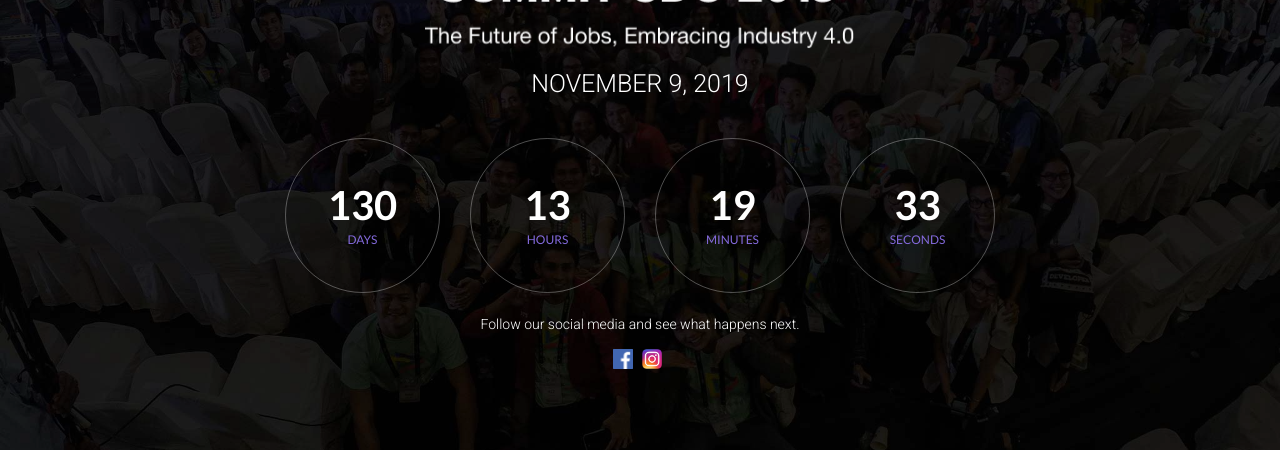
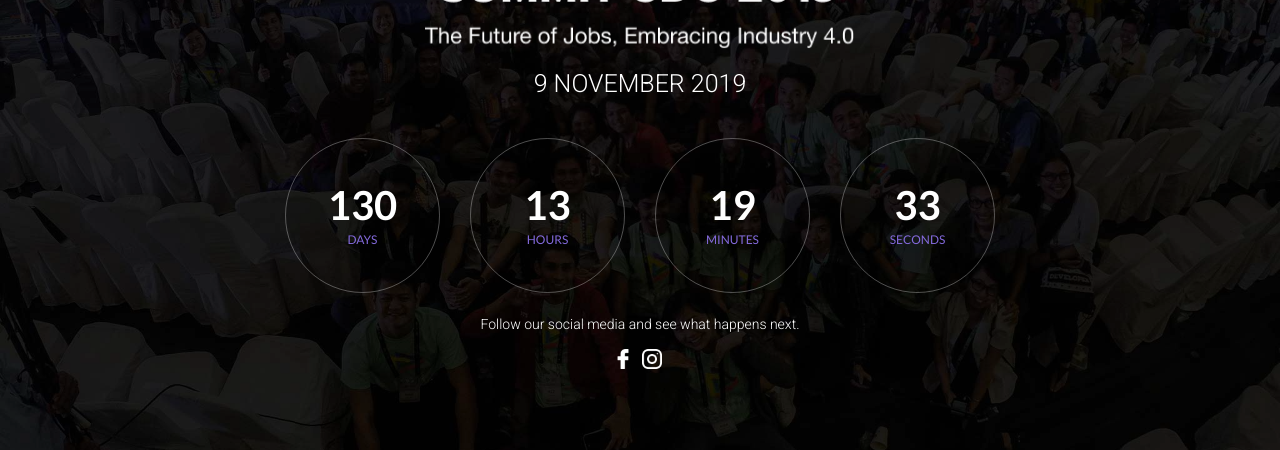
Before and after one commit to devcon-ph/cdosummit, a website: page index.html in a window 1280 px wide. Shown: the part 317-767 px from the top of the page. Drawn offline with Linux system fonts and the light colour scheme.

Commit message:
updated icons and date format

```diff
--- a/index.html
+++ b/index.html
@@ -82,7 +82,7 @@
                     <img src="assets/images/Group_5.png" alt="DevCon CDO Summit">
                 </div>
 
-                <h2>November 9, 2019</h2>
+                <h2>9 November 2019</h2>
 
 
                 <!-- <h1>10 November 2018</h1> -->
@@ -116,8 +116,8 @@
 
                 <p style="text-transform: none;font-size: 14px">Follow our social media and see what happens next.</p>
                 <ul>
-                    <li><a href="https://www.facebook.com/DevConCDO"><img src="assets/images/fb_icon.png" width="20px"></a><span style="margin: 5px">
-                        <a href="https://www.instagram.com/devconcdo/"><img src="assets/images/instagram_icon.png" width="20px"></a>
+                    <li><a href="https://www.facebook.com/DevConCDO"><img src="assets/images/fb_icon_white.png" width="20px"></a><span style="margin: 5px">
+                        <a href="https://www.instagram.com/devconcdo/"><img src="assets/images/instagram_icon_white.png" width="20px"></a>
                     </span></li>
 
                 </ul>
```
Also changed, not shown: assets/images/fb_icon_white.png (added), assets/images/instagram_icon_white.png (added).
